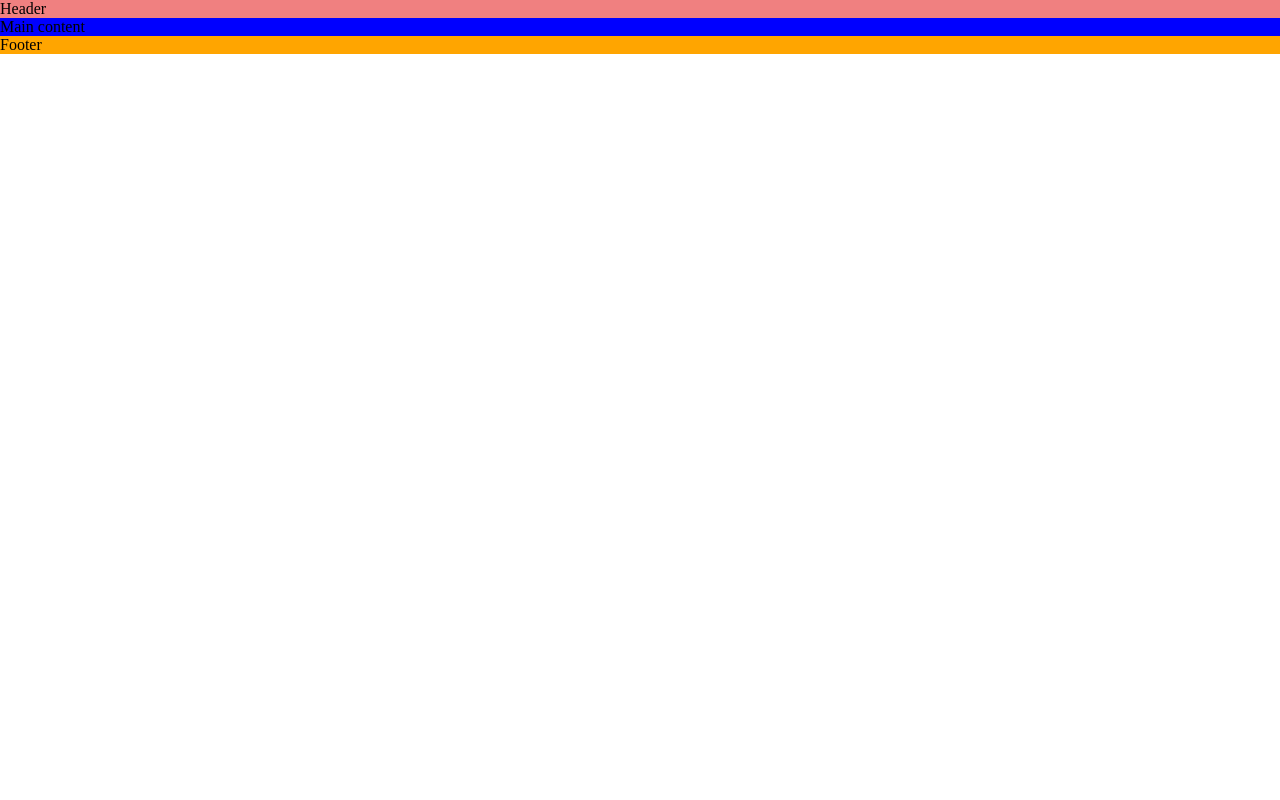
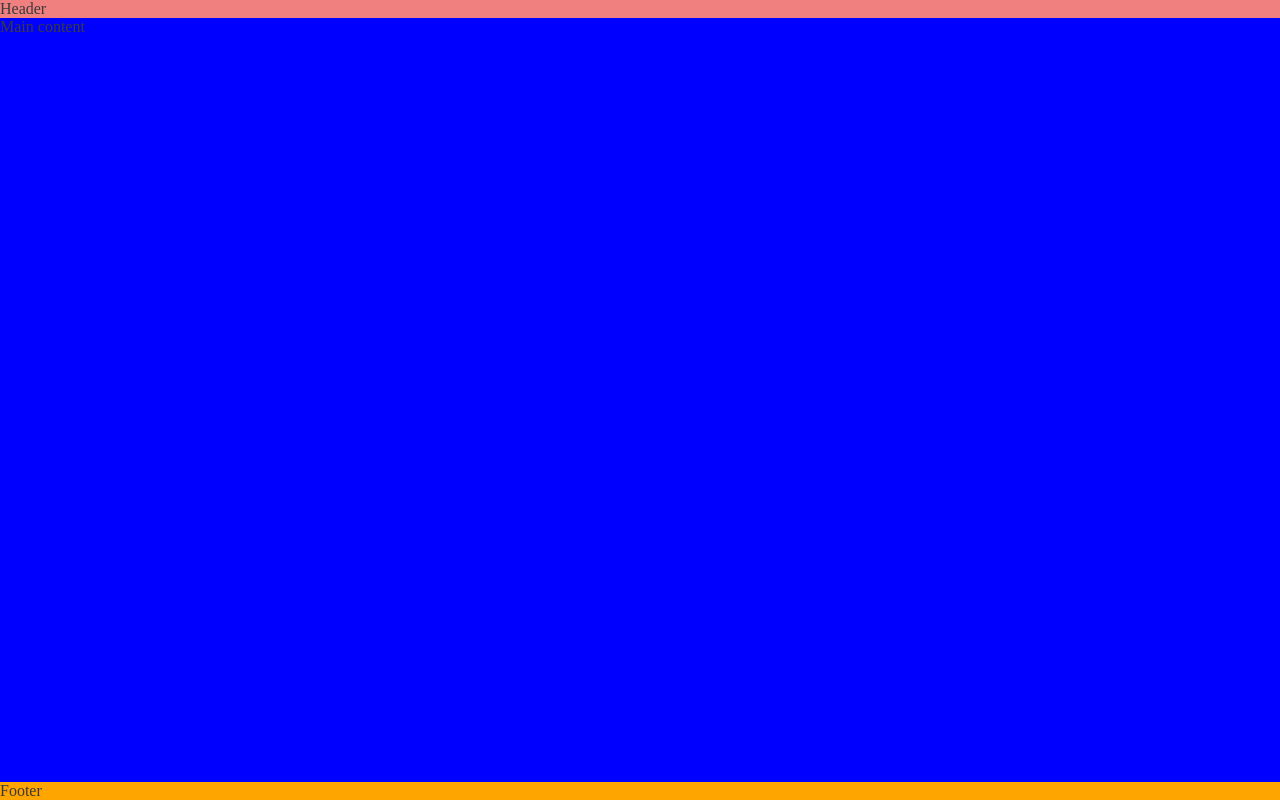
Before and after one commit to NorfolkTate/loverunning1, a plain HTML site: page index.html in a window 1280 px wide. Drawn offline with Linux system fonts and the light colour scheme.

Commit message:
push footer down using flex styles

```diff
--- a/assets/css/style.css
+++ b/assets/css/style.css
@@ -1,14 +1,32 @@
 /*asterisk wildcard selector to override default browser styles*/
-* { padding:0;
-    margin:0;
+* {
+    padding: 0;
+    margin: 0;
     box-sizing: border-box;
 }
 
+/*general styles*/
+body {
+    min-height: 100vh;
+    display: flex;
+    flex-direction: column;
+    /*generic project styles*/
+    color: #3a3a3a;
+}
+
 /*header*/
-header {background-color: lightcoral;}
+header {
+    background-color: lightcoral;
+}
 
 /*main*/
-main {background-color: blue;}
+main {
+    background-color: blue;
+    /*make main element take up any surplus space to push footer down*/
+    flex: 1 0 auto;
+}
 
 /*footer*/
-footer {background-color: orange;}
+footer {
+    background-color: orange;
+}
```
